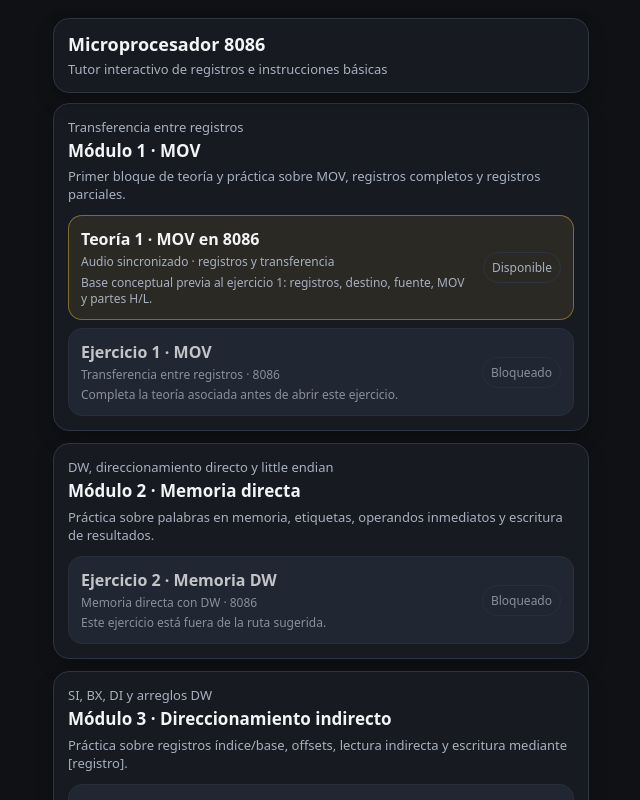
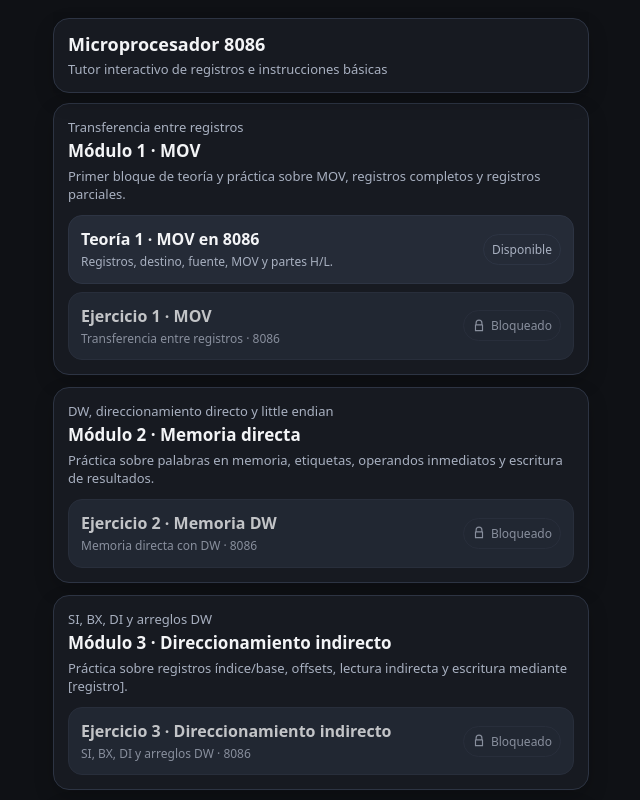
Before and after one commit to marcomarca/microprocesador8086-app, a Svelte app: page / in a window 1280 px wide. Shown: the top 800 px of the page, without its empty margins (319-959 px from the left). Built offline with nearby package versions, Linux system fonts and the light colour scheme.

Commit message:
feat: update theory lesson details and enhance subtitle handling in UI

```diff
--- a/src/content/movTheory1.ts
+++ b/src/content/movTheory1.ts
@@ -5,8 +5,8 @@ export const movTheory1: TheoryLesson = {
   moduleId: 'mod_mov',
   order: 1,
   title: 'Teoría 1 · MOV en 8086',
-  subtitle: 'Audio sincronizado · registros y transferencia',
-  description: 'Base conceptual previa al ejercicio 1: registros, destino, fuente, MOV y partes H/L.',
+  subtitle: '',
+  description: 'Registros, destino, fuente, MOV y partes H/L.',
   estimatedMinutes: 3,
   audioFile: 'assets/teoria1.mp3',
   unlockExerciseId: 'mov_basic_01'
--- a/src/content/schema.ts
+++ b/src/content/schema.ts
@@ -64,7 +64,7 @@ const theorySchema = z.object({
   moduleId: z.string().min(1),
   order: z.number().int().positive(),
   title: z.string().min(1),
-  subtitle: z.string().min(1),
+  subtitle: z.string(),
   description: z.string().min(1),
   estimatedMinutes: z.number().int().positive(),
   audioFile: z.string().min(1),
--- a/src/screens/MenuScreen.svelte
+++ b/src/screens/MenuScreen.svelte
@@ -73,7 +73,7 @@
           >
             <div>
               <strong>{theory.title}</strong>
-              <span>{theory.subtitle}</span>
+              {#if theory.subtitle}<span>{theory.subtitle}</span>{/if}
               <em>{theory.description}</em>
             </div>
             <div class="status-chip" class:done={access.completed} class:manual={access.manualUnlocked && !access.completed}>
@@ -82,6 +82,9 @@
               {:else if access.unlocked}
                 Disponible
               {:else}
+                <svg class="status-icon" viewBox="0 0 24 24" aria-hidden="true">
+                  <path d="M7 10V7a5 5 0 0 1 10 0v3M6 10h12v10H6z" />
+                </svg>
                 Bloqueada
               {/if}
             </div>
@@ -96,8 +99,6 @@
               <span>{exercise.subtitle}</span>
               {#if result}
                 <em>{result.score.toFixed(1)} / {result.maxScore} · {result.status}</em>
-              {:else if !access.unlocked && access.lockedReason}
-                <em>{access.lockedReason}</em>
               {/if}
             </div>
             <div class="status-chip" class:done={access.completed} class:manual={access.manualUnlocked && !access.completed}>
@@ -106,6 +107,9 @@
               {:else if access.unlocked}
                 Disponible
               {:else}
+                <svg class="status-icon" viewBox="0 0 24 24" aria-hidden="true">
+                  <path d="M7 10V7a5 5 0 0 1 10 0v3M6 10h12v10H6z" />
+                </svg>
                 Bloqueado
               {/if}
             </div>
--- a/src/screens/TheoryScreen.svelte
+++ b/src/screens/TheoryScreen.svelte
@@ -415,7 +415,6 @@
       <section class="card hero">
         <div class="eyebrow">Microprocesadores · Ensamblador 8086</div>
         <h1>Teoría 1 · MOV en 8086</h1>
-        <p class="sub">Audio sincronizado con diapositivas minimalistas.</p>
 
         <div class="progress-shell">
           <div id="progressBar" class="progress-bar"></div>
@@ -774,13 +773,6 @@
       letter-spacing: -.02em;
     }
 
-    .sub {
-      margin-top: 5px;
-      color: var(--muted);
-      font-size: 13px;
-      line-height: 1.35;
-    }
-
     .progress-shell {
       margin-top: 12px;
       height: 8px;
--- a/src/styles.css
+++ b/src/styles.css
@@ -455,11 +455,24 @@ pre {
 
 .status-chip {
   flex: 0 0 auto;
+  display: inline-flex;
+  align-items: center;
+  gap: 5px;
   border-radius: 999px;
   border: 1px solid var(--line);
   padding: 6px 8px;
   color: var(--muted);
   font-size: 12px;
+}
+
+.status-icon {
+  width: 14px;
+  height: 14px;
+  fill: none;
+  stroke: currentColor;
+  stroke-width: 2;
+  stroke-linecap: round;
+  stroke-linejoin: round;
 }
 
 .status-chip.done {
@@ -509,11 +522,6 @@ pre {
   .app, .bottom-inner { max-width: 560px; }
 }
 
-.theory-item {
-  border-color: rgba(244,197,66,.42);
-  background: rgba(244,197,66,.09);
-}
-
 .exercise-item:disabled {
   cursor: not-allowed;
 }
```
